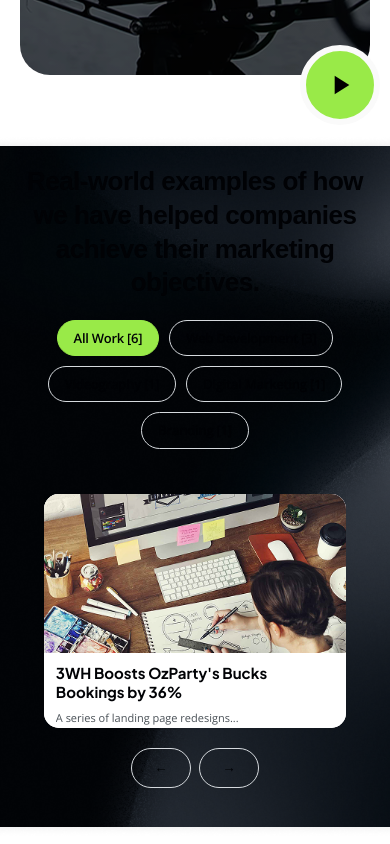
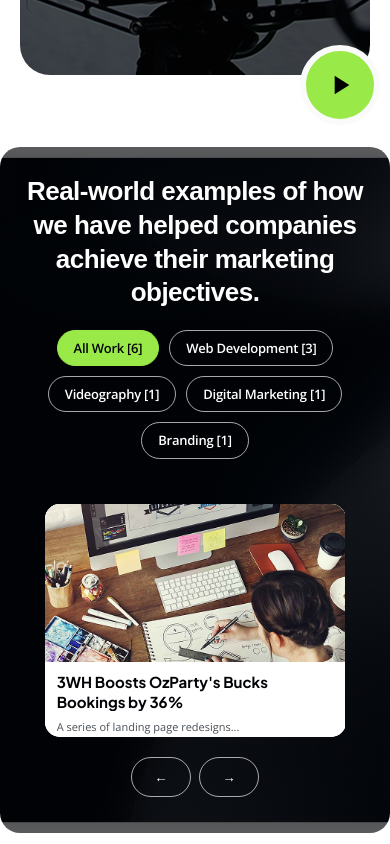
Before and after one commit to VityaAresov/VIKSProduction, a Next.js app in the folder viks_media-main/: page / in a window 390 px wide. Shown: the part 2220-3064 px from the top of the page. Built offline with nearby package versions, Linux system fonts and the light colour scheme; a web font is replaced by a local one.

Commit message:
Rewrap portfolio hero background

```diff
--- a/viks_media-main/src/components/Portfolio/PortfolioSection.module.css
+++ b/viks_media-main/src/components/Portfolio/PortfolioSection.module.css
@@ -1,12 +1,8 @@
 .portfolioSection {
-    background: #FFFFFF url('/images/Frame 427320835.png') no-repeat center center;
-    background-size: cover;
-    color: #010205;
+    background-color: #FFFFFF;
     margin: 0 auto;
-    padding: 60px 0 80px;
+    padding: 20px 0 20px;
     position: relative;
-    overflow: hidden;
-    min-height: 800px;
     font-family: 'Open Sans', sans-serif;
 }
 
@@ -14,12 +10,23 @@
 .container {
     max-width: 1280px;
     margin: 0 auto;
-    padding: 0 20px;
+    padding: 40px clamp(24px, 6vw, 80px) 60px;
     position: relative;
-    z-index: 1;
     display: flex;
     flex-direction: column;
     gap: 60px;
+    color: #FFFFFF;
+    isolation: isolate;
+}
+
+.container::before {
+    content: "";
+    position: absolute;
+    inset: 0;
+    border-radius: 40px;
+    background: linear-gradient(0deg, rgba(1, 2, 5, 0.65), rgba(1, 2, 5, 0.65)), url('/images/Frame 427320835.png') no-repeat center center;
+    background-size: cover;
+    z-index: -1;
 }
 
 
@@ -37,7 +44,7 @@
     font-size: 48px;
     line-height: 1.3;
     letter-spacing: -0.02em;
-    color: #010205;
+    color: #FFFFFF;
     max-width: 1100px;
     margin: 0;
 }
@@ -56,10 +63,10 @@
     align-items: center;
     padding: 12px 24px;
     gap: 8px;
-    border: 1px solid #D5D9DD;
+    border: 1px solid rgba(255, 255, 255, 0.65);
     border-radius: 50px;
     background-color: transparent;
-    color: #010205;
+    color: #FFFFFF;
     font-family: 'Open Sans', sans-serif;
     font-weight: 600;
     font-size: 16px;
@@ -71,7 +78,7 @@
 }
 
 .filterButton:hover {
-    background-color: #F2F4F7;
+    background-color: rgba(255, 255, 255, 0.12);
 }
 
 .filterButton.active {
@@ -126,10 +133,10 @@
     width: 88px;
     height: 56px;
 
-    border: 1px solid #D5D9DD;
+    border: 1px solid rgba(255, 255, 255, 0.65);
     border-radius: 70px;
     background-color: transparent;
-    color: #010205;
+    color: #FFFFFF;
     cursor: pointer;
     transition: background-color 0.2s ease;
 }
@@ -139,7 +146,7 @@
 
 
 .navButton:hover {
-    background-color: #F2F4F7;
+    background-color: rgba(255, 255, 255, 0.12);
 }
 
 
@@ -165,12 +172,14 @@
 
 @media (max-width: 768px) {
     .portfolioSection {
-        padding: 40px 0 60px;
-        min-height: 650px;
+        padding: 16px 0 24px;
     }
     .container {
         gap: 30px;
-        padding: 0 15px;
+        padding: 32px 20px 44px;
+    }
+    .container::before {
+        border-radius: 28px;
     }
     .title {
         font-size: 30px;
@@ -204,15 +213,17 @@
 
 @media (max-width: 480px) {
     .portfolioSection {
-        padding: 30px 0 50px;
-        min-height: 550px;
-
+        padding: 12px 0 20px;
     }
     .title {
         font-size: 26px;
     }
     .container {
         gap: 25px;
+        padding: 28px 16px 36px;
+    }
+    .container::before {
+        border-radius: 20px;
     }
     .header {
         gap: 20px;
```
